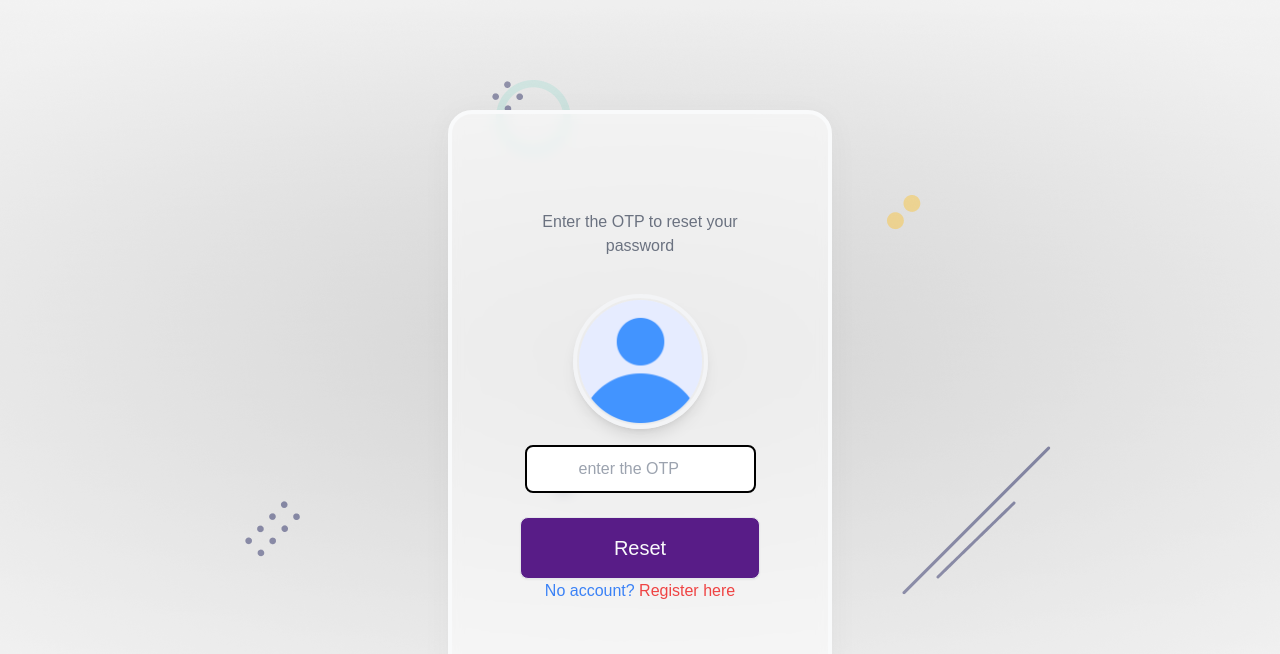
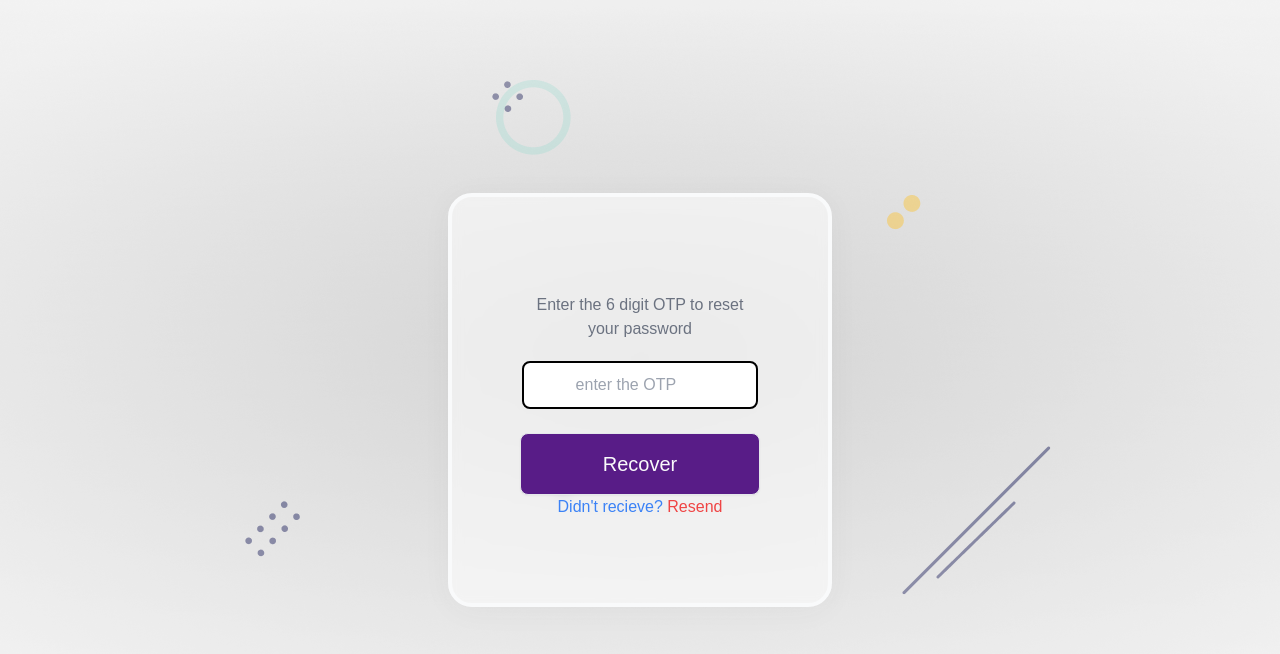
Before and after one commit to Domains18/JumbaLink, a React (Vite) app in the folder client/: page /recovery in a window 1280 px wide. Shown: the top 654 px of the page. Built offline with nearby package versions, Linux system fonts and the light colour scheme.

Commit message:
recover ui

```diff
--- a/client/src/pages/Recovery.js
+++ b/client/src/pages/Recovery.js
@@ -23,19 +23,16 @@ const Recovery = () => {
         <div className={styles.glass}>
           <div className="title flex flex-col items-center">
             <span className="py-4 text-md w-2/3 text-center text-gray-500">
-              Enter the OTP to reset your password
+              Enter the 6 digit OTP to reset your password
             </span>
           </div>
           <form className="py-1" onSubmit={formik.handleSubmit}>
-            <div className="profile flex justify-center py-4">
-              <img src={avatar} className={styles.profileImage} alt="avatar" />
-            </div>
             <div className="text-box flex flex-col items-center gap-6">
               <input {...formik.getFieldProps('Password')} type="text" placeholder='enter the OTP' className={styles.input} />
-              <button type='submit' className={styles.btn}>Reset</button>
+              <button type='submit' className={styles.btn}>Recover</button>
             </div>
             <div className="text-center py-">
-              <span className='text-blue-500'>No account? <Link to="/reset" className='text-red-500'> Register here</Link> </span>
+              <span className='text-blue-500'>Didn't recieve?<Link to="/reset" className='text-red-500'> Resend</Link> </span>
             </div>
           </form>
         </div>
--- a/client/src/styles/Username.module.css
+++ b/client/src/styles/Username.module.css
@@ -31,6 +31,7 @@ input[type='file']{
 .input{
     padding: 10px;
     border-radius: 8px;
+    width: 74%;
     border: 2px solid;
 }
 .input::placeholder{
```
